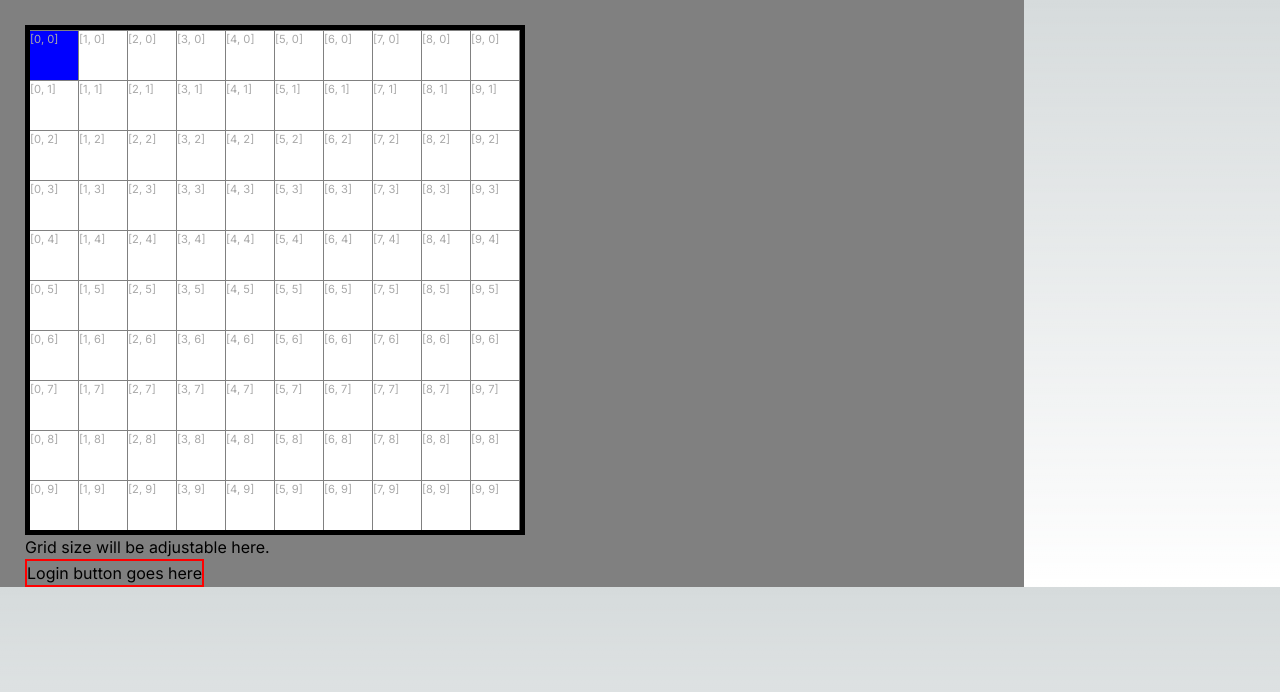
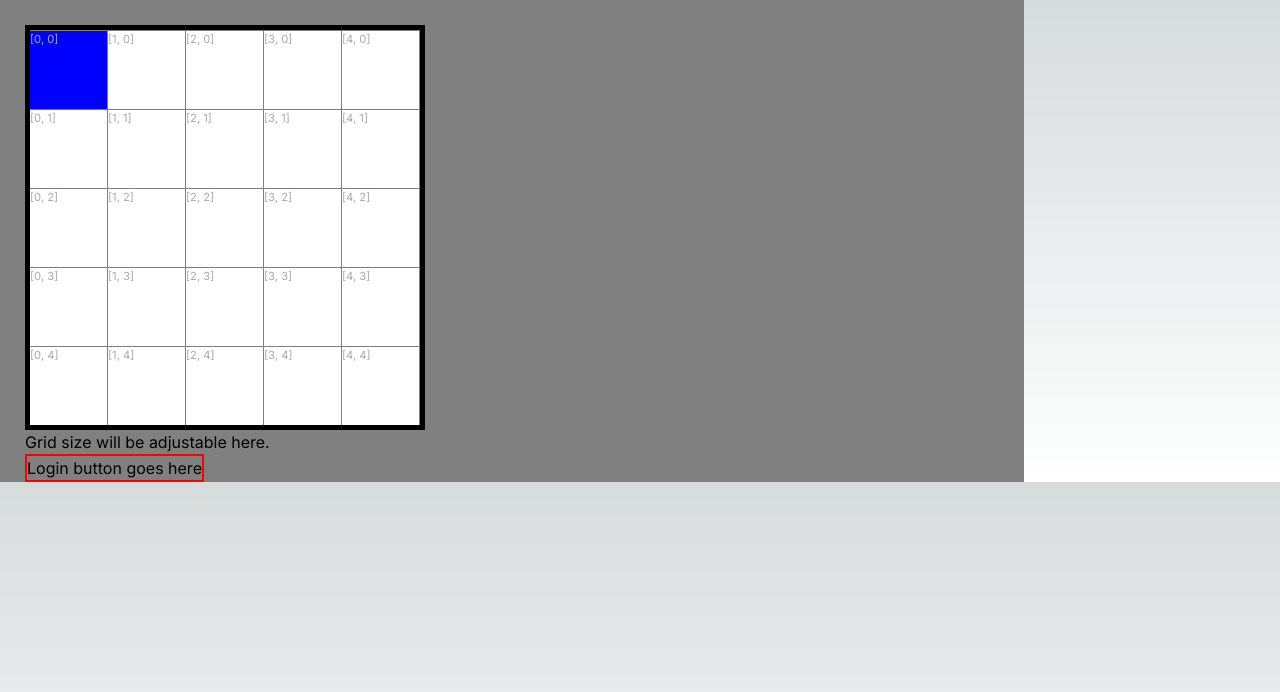
Before and after one commit to scooternew/scooternew, a Next.js app: page /crossword in a window 1280 px wide. Shown: the top 692 px of the page. Built offline with nearby package versions, Linux system fonts and the light colour scheme.

Commit message:
Implement keyboard handler at grid level and remove cell handling.

```diff
--- a/app/crossword/Cell.tsx
+++ b/app/crossword/Cell.tsx
@@ -9,6 +9,14 @@ interface CellProps {
 
 // TODO(scooternew): Set default props.
 export default function Cell(props: CellProps) {
+  const [isBlock, setIsBlock] = useState(false)
+  const handleKeyEvent = (e: React.KeyboardEvent<HTMLElement>) => {
+    console.log(e)
+    if (e.key == "." && props.selected) {
+      setIsBlock(!isBlock)
+    }
+  }
+
   return (
     <div
       style={{
@@ -22,7 +30,11 @@ export default function Cell(props: CellProps) {
         margin: 0,
         overflow: "hidden",
         containerType: "size",
-        backgroundColor: props.selected ? "blue" : "white",
+        backgroundColor: isBlock
+          ? "darkgray"
+          : props.selected
+          ? "blue"
+          : "white",
         color: "darkGray",
         fontSize: "0.7em",
       }}
--- a/app/crossword/Grid.tsx
+++ b/app/crossword/Grid.tsx
@@ -21,12 +21,14 @@ export interface GridProps {
   readonly gridLength: number
   readonly gridSizePx: number
   selectedCell: { row: number; col: number }
+  direction: Direction
 }
 
 const defaultGridState: GridProps = {
-  gridLength: 10,
-  gridSizePx: 500,
+  gridLength: 5,
+  gridSizePx: 400,
   selectedCell: { row: 0, col: 0 },
+  direction: Direction.Horizontal,
 }
 
 // Returns a 2D array of size length x length. Each element
@@ -54,46 +56,86 @@ const buildGridElements = (gridState: GridProps) => {
 }
 
 export default function Grid() {
-  // TODO(scooternew): Document grid constraints.
+  // TODO(scooternew): useContext for global state. How does this work?
   const [gridState, setGridState] = useState(defaultGridState)
 
-  const handleEvent = (e: React.KeyboardEvent<HTMLElement>) => {
-    console.log(e)
-    if ((e.key = "up")) {
-      setGridState((oldGridState) => {
-        let newGridState = oldGridState
-        newGridState.selectedCell = {
-          row: oldGridState.selectedCell.row,
+  // useCallback on this for memoization?
+  const handleKeyEvent = (e: React.KeyboardEvent<HTMLElement>) => {
+    if (e.key == "ArrowUp") {
+      // TODO(scooternew): Spread operator here creates a new object, updating state.
+      setGridState({
+        ...gridState,
+        direction: Direction.Vertical,
+        selectedCell: {
+          row: gridState.selectedCell.row,
           col:
-            oldGridState.selectedCell.col == 0
+            gridState.selectedCell.col == 0
               ? gridState.gridLength - 1
               : gridState.selectedCell.col - 1,
-        }
-        return newGridState
+        },
+      })
+    }
+    if (e.key == "ArrowRight") {
+      // TODO(scooternew): Spread operator here creates a new object, updating state.
+      setGridState({
+        ...gridState,
+        direction: Direction.Horizontal,
+        selectedCell: {
+          row:
+            gridState.selectedCell.row == gridState.gridLength - 1
+              ? 0
+              : gridState.selectedCell.row + 1,
+          col: gridState.selectedCell.col,
+        },
+      })
+    }
+    if (e.key == "ArrowLeft") {
+      // TODO(scooternew): Spread operator here creates a new object, updating state.
+      setGridState({
+        ...gridState,
+        direction: Direction.Horizontal,
+        selectedCell: {
+          row:
+            gridState.selectedCell.row == 0
+              ? gridState.gridLength - 1
+              : gridState.selectedCell.row - 1,
+          col: gridState.selectedCell.col,
+        },
+      })
+    }
+    if (e.key == "ArrowDown") {
+      // TODO(scooternew): Spread operator here creates a new object, updating state.
+      setGridState({
+        ...gridState,
+        direction: Direction.Vertical,
+        selectedCell: {
+          row: gridState.selectedCell.row,
+          col:
+            gridState.selectedCell.col == gridState.gridLength - 1
+              ? 0
+              : gridState.selectedCell.col + 1,
+        },
       })
     }
   }
 
-  const handleEventCallback = useCallback(handleEvent, [gridState])
-
   console.log("Grid state: " + JSON.stringify(gridState))
 
   return (
-    // <gridContext.Provider value={gridState}>
     <div
-      onKeyDown={handleEventCallback}
+      onKeyDown={handleKeyEvent}
       className="grid"
       style={{
         display: "table-cell",
         border: "5px solid black",
         width: gridState.gridSizePx,
         height: gridState.gridSizePx,
+        outline: "none", // Prevents border from displaying during focus.
         backgroundColor: "gray",
       }}
       tabIndex={-1}
     >
       {...buildGridElements(gridState)}
     </div>
-    // </gridContext.Provider>
   )
 }
```
